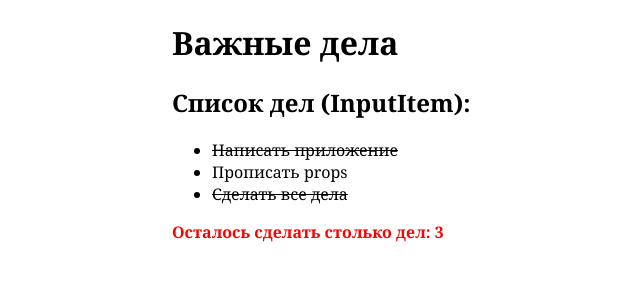
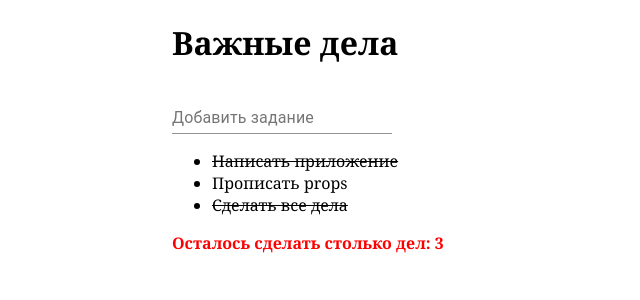
Before and after one commit to WebHeroSchool/todoAlexandrYersov, a React (Create React App) app: page / in a window 1280 px wide. Shown: the top 300 px of the page, without its empty margins (268-908 px from the left). Built offline with nearby package versions, Linux system fonts and the light colour scheme.

Commit message:
lesson 25: библиотека компопнентов Material UI

```diff
--- a/package.json
+++ b/package.json
@@ -36,6 +36,7 @@
     ]
   },
   "devDependencies": {
+    "@material-ui/core": "^4.11.4",
     "classnames": "^2.3.1"
   }
 }
--- a/src/components/InputItem/InputItem.js
+++ b/src/components/InputItem/InputItem.js
@@ -1,5 +1,10 @@
 import React from 'react';
+import TextField from '@material-ui/core/TextField';
 
-const InputItem = () => ( <h2>Список дел (InputItem):</h2> )
+const InputItem = () => ( <div>
+        <TextField
+            label='Добавить задание'
+        />
+    </div> )
 
 export default InputItem;
```
Also changed, not shown: 1 other file (tests, documents, lock files or other folders).
